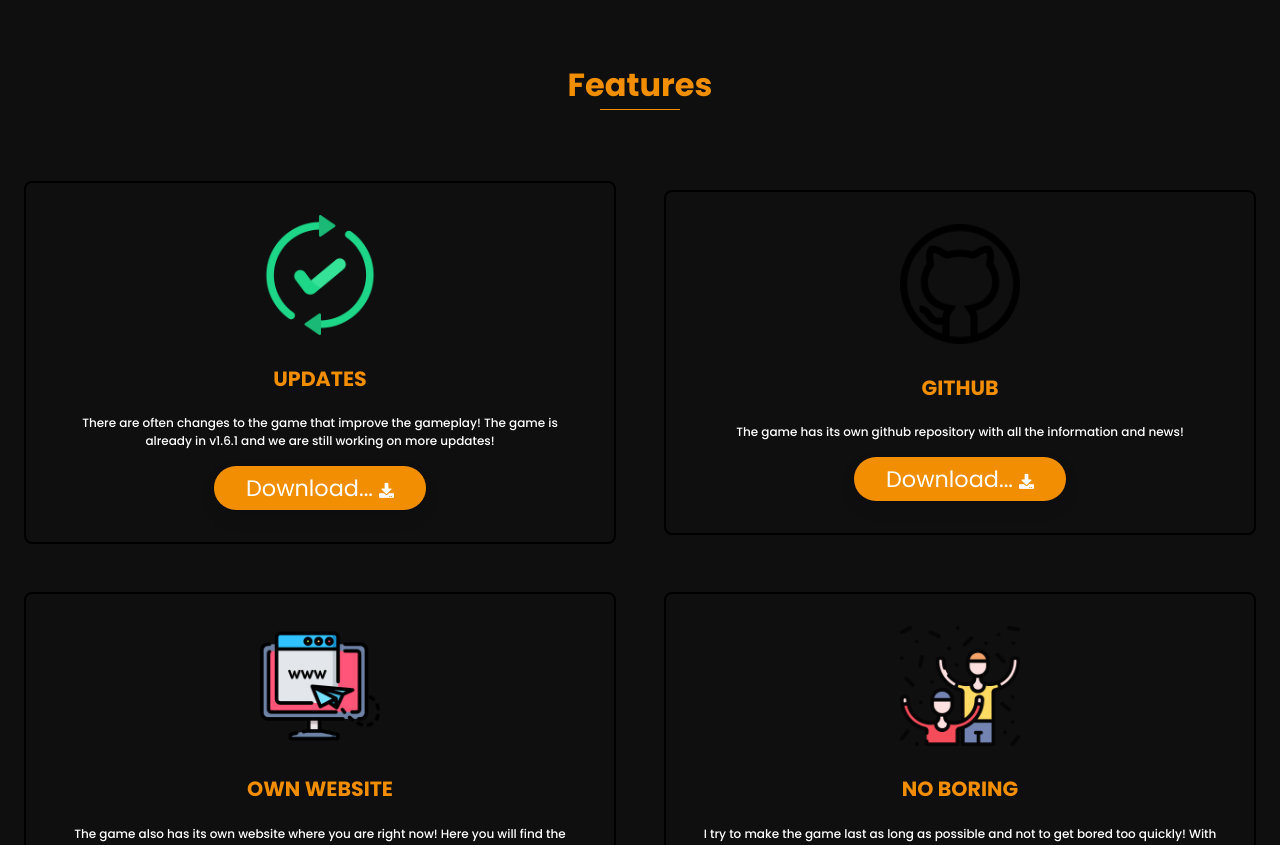
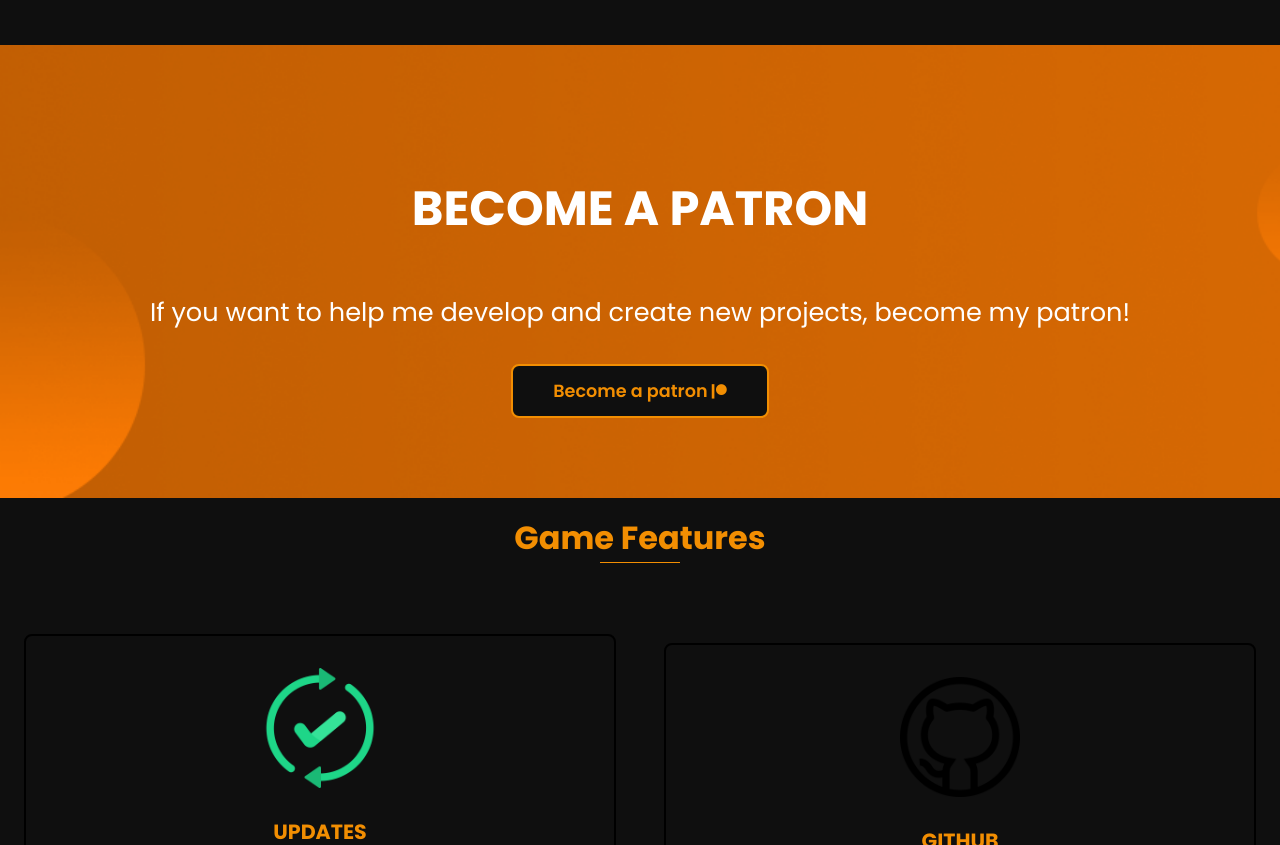
Before and after one commit to Adiksuu/FGS-Website, a website: page index.html in a window 1280 px wide. Shown: the part 1286-2131 px from the top of the page. Drawn offline with nearby package versions, Linux system fonts and the light colour scheme.

Commit message:
Website Update

```diff
--- a/index.html
+++ b/index.html
@@ -8,7 +8,7 @@
     <link rel="stylesheet" href="style.css">
     <link rel="stylesheet" href="https://pro.fontawesome.com/releases/v5.10.0/css/all.css">
     <link href='https://cdn.jsdelivr.net/npm/boxicons@2.0.5/css/boxicons.min.css' rel='stylesheet'>
-    <link rel="shortcut icon" href="Images/adiksuu.png" type="image/x-icon">
+    <link rel="shortcut icon" href="Images/adiksuu2.png" type="image/x-icon">
 </head>
 <body>
 
@@ -87,10 +87,16 @@
         </div>
     </section>
 
+    <div class="newsletter">
+
+        <h3>BECOME A PATRON</h3>
+        <p>If you want to help me develop and create new projects, become my patron!</p>
+        <a href="https://patreon.com/adiksuu" class="button" id="patreon_button">Become a patron <i class="fab fa-patreon"></i></a>
+    </div>
 
 </main>
 <section class="features" id="features">
-    <h2 class="section-title">Features</h2>
+    <h2 class="section-title">Game Features</h2>
     <div class="box-container">
         <div class="box">
             <img src="images/updated.png" alt="">
--- a/style.css
+++ b/style.css
@@ -502,6 +502,18 @@ img {
 .buttons a {
     color: var(--first-color);
 }
+#patreon_button {
+    background: var(--white-color);
+    color: var(--first-color);
+}
+#patreon_button i {
+    font-size: 15px;
+}
+#patreon_button:hover {
+    background: var(--first-color);
+    color: var(--white-color);
+    border: 2px solid var(--white-color);
+}
 
 /* SCROLL TOP STYLING */
 
@@ -585,3 +597,30 @@ img {
   .box a i{
       font-size: 15px;
   }
+
+  .newsletter{
+    text-align: center;
+    padding:5rem 1rem;
+    background: url(/Images/subscribe-bg.png) no-repeat;
+    background-size: cover;
+    background-position: center;
+}
+
+.newsletter h3{
+    color:#fff;
+    font-size: 3rem;
+    text-transform: uppercase;
+}
+
+.newsletter p{
+    color:#fff;
+    font-size: 1.6rem;
+    margin:2rem auto;
+    width:70rem;
+}
+
+@media (max-width:768px){
+    .newsletter p{
+        width:auto;
+    }
+}
```
Also changed, not shown: Images/adiksuu2.png (added), Images/subscribe-bg.png (added).
